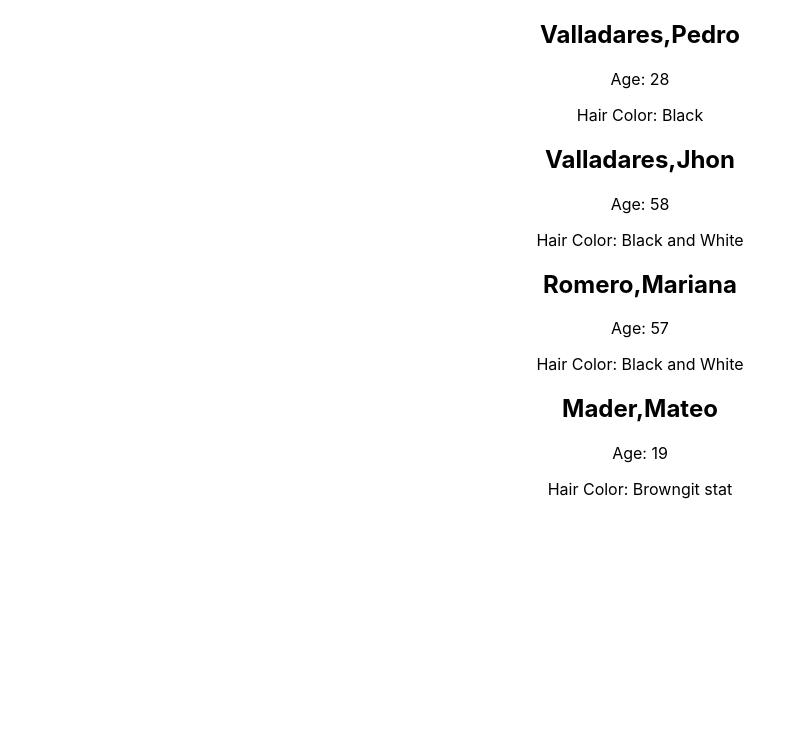
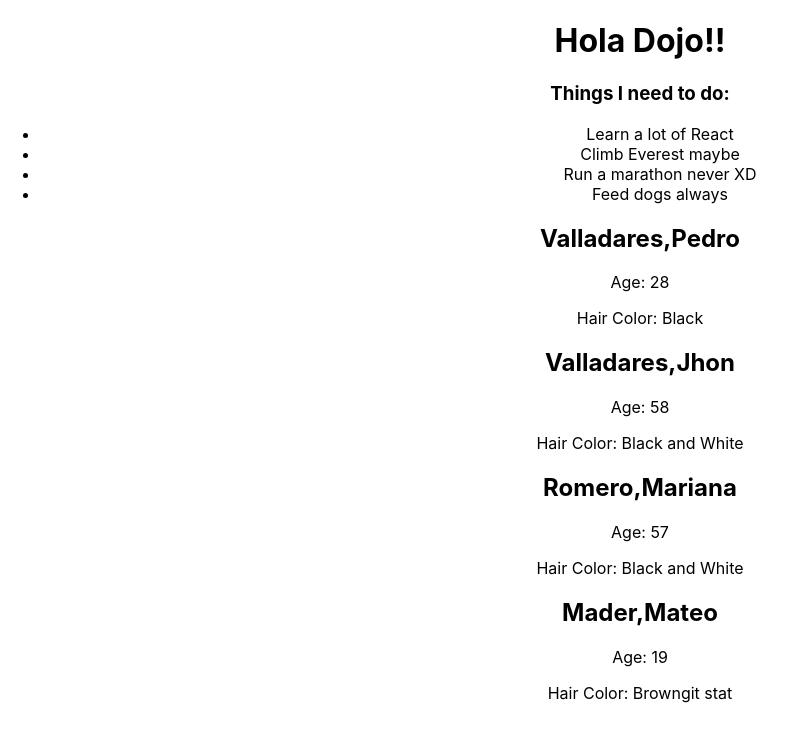
Before and after one commit to pedrov7/Primer_React_con_JS, a React (Create React App) app: page / in a window 1280 px wide. Shown: the top 742 px of the page, without its empty margins (0-796 px from the left). Built offline with nearby package versions, Linux system fonts and the light colour scheme.

Commit message:
Ejercicio Core y ejercicio practice con el uso de props

```diff
--- a/src/App.js
+++ b/src/App.js
@@ -8,6 +8,8 @@ function App() {
   return (
     <div className="App">
 
+      <ToDo/>
+      <List/>
 
       <PersonCard lastName = {"Valladares"} firstName = { "Pedro"} age = {28} hColor = "Black"/>
 
```
